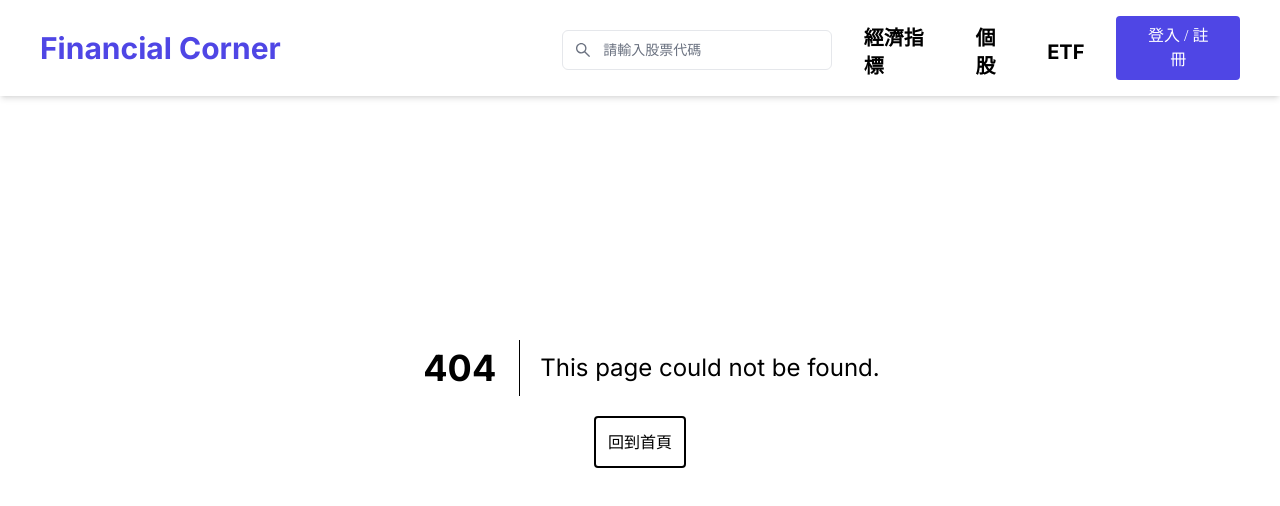
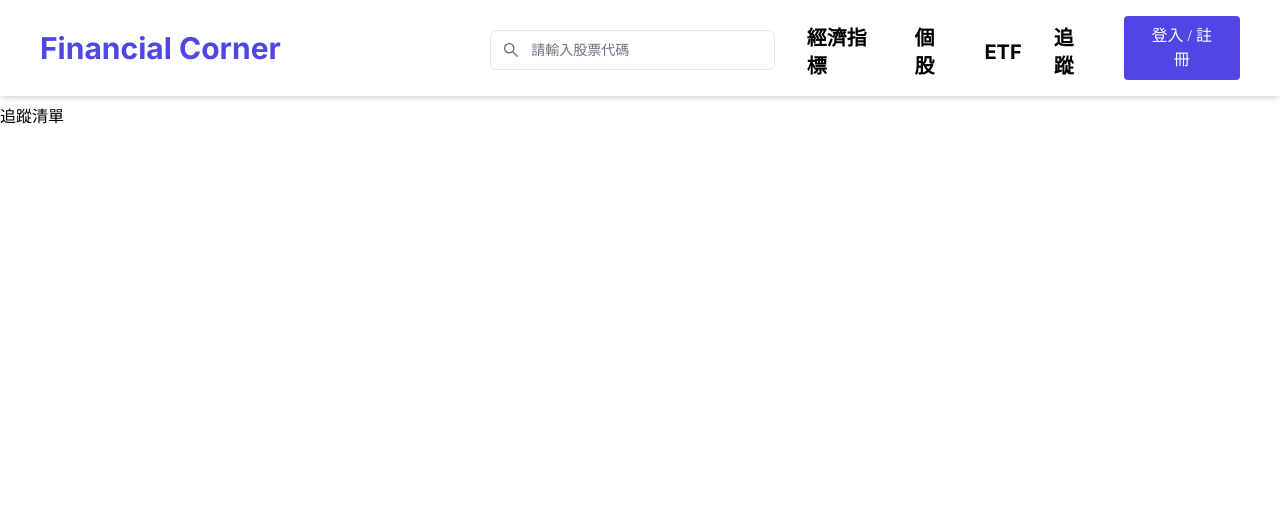
Before and after one commit to 70928manson/NextJS-stock-dashboard, a Next.js app: page /profolios in a window 1280 px wide. Before the commit this address had no page. Shown: the top 506 px of the page. Built offline with nearby package versions, Linux system fonts and the light colour scheme.

Commit message:
feat: 新增profolios追蹤清單頁面

```diff
--- /dev/null
+++ b/app/profolios/page.tsx
@@ -0,0 +1,8 @@
+export default async function Page() {
+
+    return (
+        <main>
+            追蹤清單
+        </main>
+    );
+}
--- a/components/Navbar.tsx
+++ b/components/Navbar.tsx
@@ -12,7 +12,7 @@ const links = [
     { name: "個股", href: "/stocks", icon: "" },
     { name: "ETF", href: "/ETF", icon: "" },
     // { name: "ROI", href: "/ROI", icon: "" },
-    // { name: "追蹤", href: "/portfolios", icon: "" },
+    { name: "追蹤", href: "/portfolios", icon: "" },
 ];
 
 export default function Navbar() {
```
